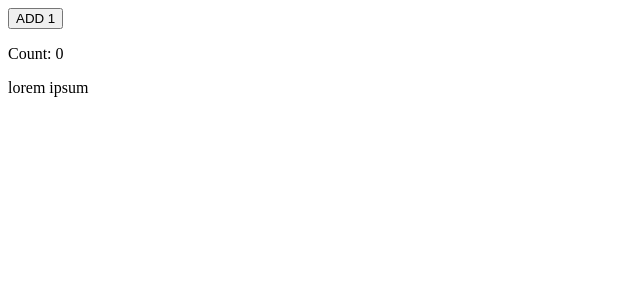
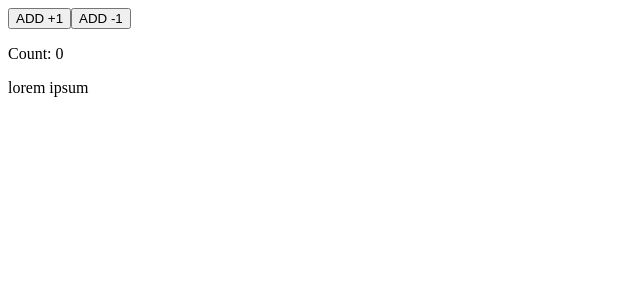
Before and after one commit to Claudiasals/React, a React (Vite) app: page / in a window 1280 px wide. Shown: the top 300 px of the page, without its empty margins (0-640 px from the left). Built offline with nearby package versions, Linux system fonts and the light colour scheme.

Commit message:
add second button for -1

```diff
--- a/src/Counter.jsx
+++ b/src/Counter.jsx
@@ -18,10 +18,17 @@ const Counter = () => {
             return _count + 1; // la callback ci deve restituire questo valore
         });
     }
+    const handleClickButton2 = () => {
+        setCount((_count) => {// CALLBACK PER accedere al valore precedente per sommare 1
+            //aggiungiamo _ per far capire che sono diversi i cunt ma si chiamano uguae perché sono collegati
+            return _count - 1; // la callback ci deve restituire questo valore
+        });
+    }
 
         return (
             <div>
-                <button onClick={handleClickButton}>ADD 1</button>
+                <button onClick={handleClickButton}>ADD +1</button>
+                <button onClick={handleClickButton2}>ADD -1</button>
 
                 <p> Count: {count} </p>
             </div>
```
